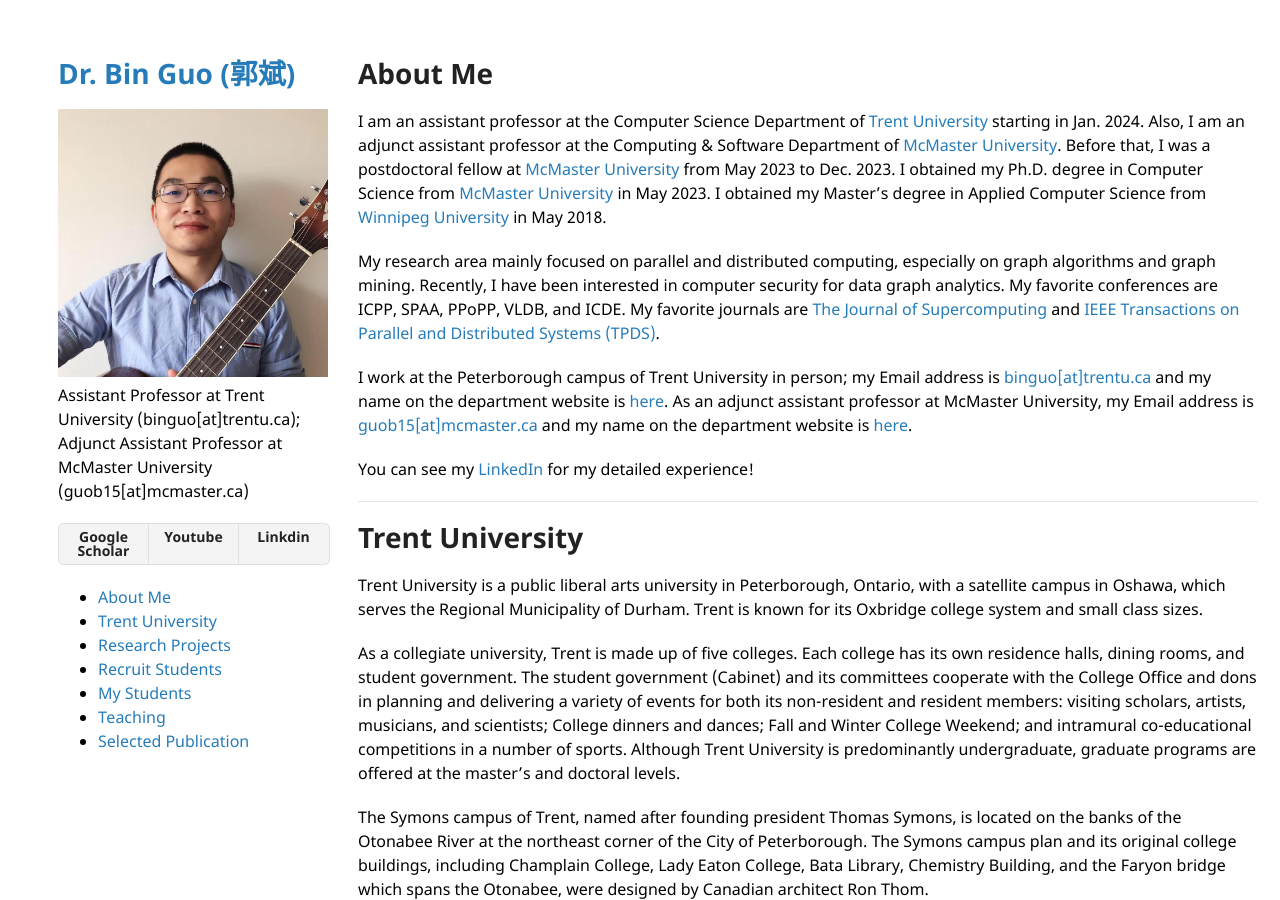
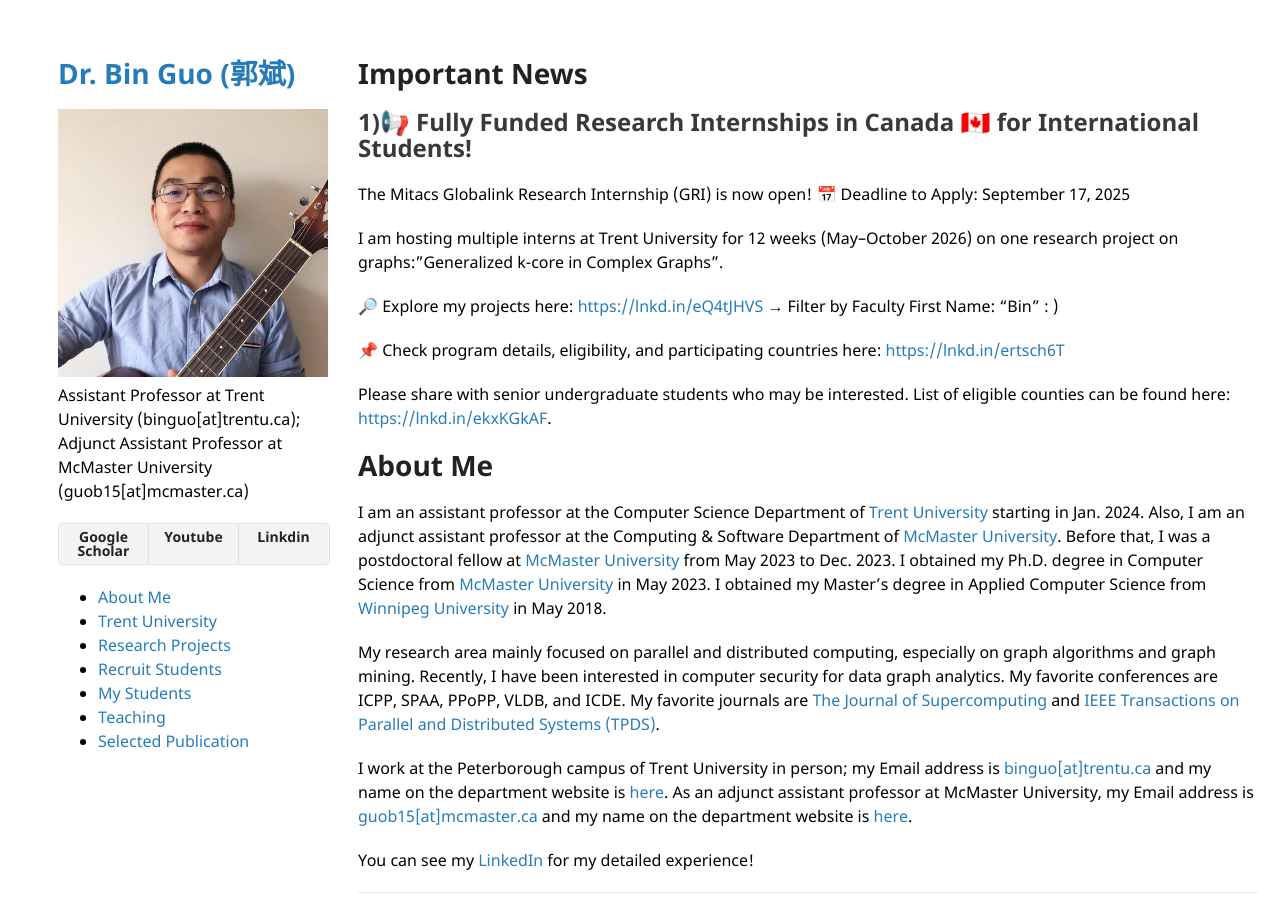
Before and after one commit to bin-guo/bin-guo.github.io, a Jekyll site: the page built from index.md, in a window 1280 px wide and 900 px high. Built offline with Jekyll 4.4.1, drawn with Linux system fonts in a browser that asks for light colours; our own code applies the rules of GitHub Pages for plain Markdown files.

Commit message:
Update index.md

```diff
--- a/index.md
+++ b/index.md
@@ -1,3 +1,21 @@
+# Important News
+
+## 1)📢 Fully Funded Research Internships in Canada 🇨🇦 for International Students!
+
+The Mitacs Globalink Research Internship (GRI) is now open!
+ 📅 Deadline to Apply: September 17, 2025
+
+I am hosting multiple interns at Trent University for 12 weeks (May–October 2026) on one research project on graphs:"Generalized k-core in Complex Graphs".
+
+🔎 Explore my projects here:
+ [https://lnkd.in/eQ4tJHVS](https://lnkd.in/eQ4tJHVS)
+ → Filter by Faculty First Name: “Bin” : )
+
+📌 Check program details, eligibility, and participating countries here:
+ [https://lnkd.in/ertsch6T](https://lnkd.in/ertsch6T)
+
+Please share with senior undergraduate students who may be interested. List of eligible counties can be found here: [https://lnkd.in/ekxKGkAF](https://lnkd.in/ekxKGkAF).
+
 # About Me
 I am an assistant professor at the Computer Science Department of [Trent University](https://www.trentu.ca/cois/) starting in Jan. 2024. Also, I am an adjunct assistant professor at the Computing & Software Department of [McMaster University](https://www.eng.mcmaster.ca/cas/). Before that, I was a postdoctoral fellow at [McMaster University](https://dailynews.mcmaster.ca/) from May 2023 to Dec. 2023. I obtained my Ph.D. degree in Computer Science from [McMaster University](https://dailynews.mcmaster.ca/) in May 2023. I obtained my Master's degree in Applied Computer Science from [Winnipeg University](https://www.uwinnipeg.ca/) in May 2018.
 
```
